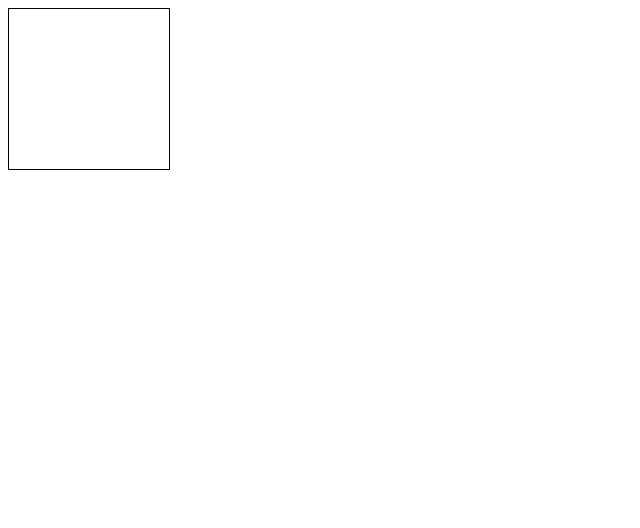
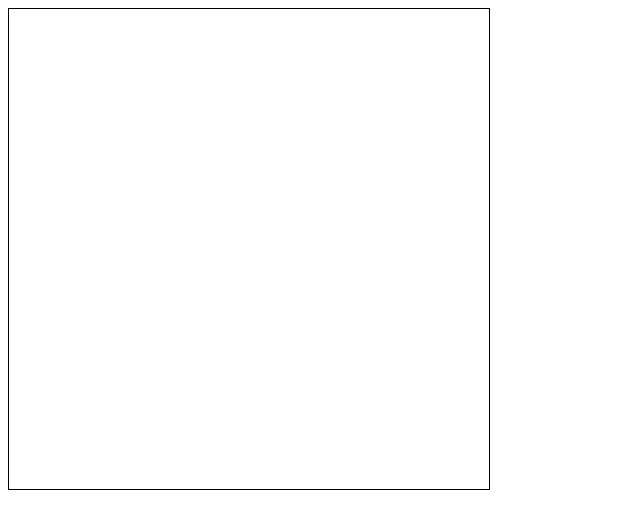
Before and after one commit to Th3dworld/Etch-a-Sketch, a plain HTML site: page index.html in a window 1280 px wide. Shown: the whole page, without its empty margins (0-640 px from the left). Drawn offline with Linux system fonts and the light colour scheme.

Commit message:
update container size

```diff
--- a/styles.css
+++ b/styles.css
@@ -2,7 +2,7 @@
     display: flex;
     flex-direction: column;
     flex-wrap: wrap;
-    width: 160px;
-    height: 160px;
+    width: 480px;
+    height: 480px;
     border: solid black 1px;
 }
```
